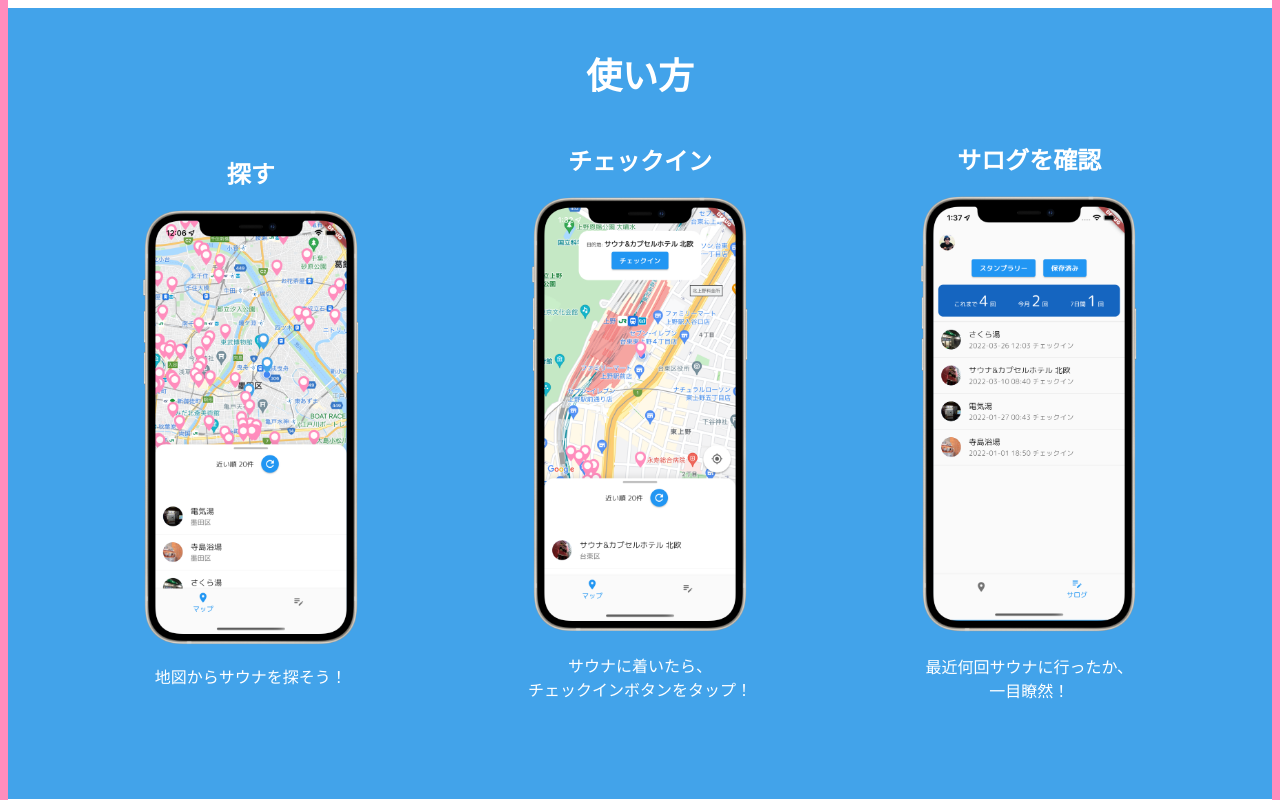
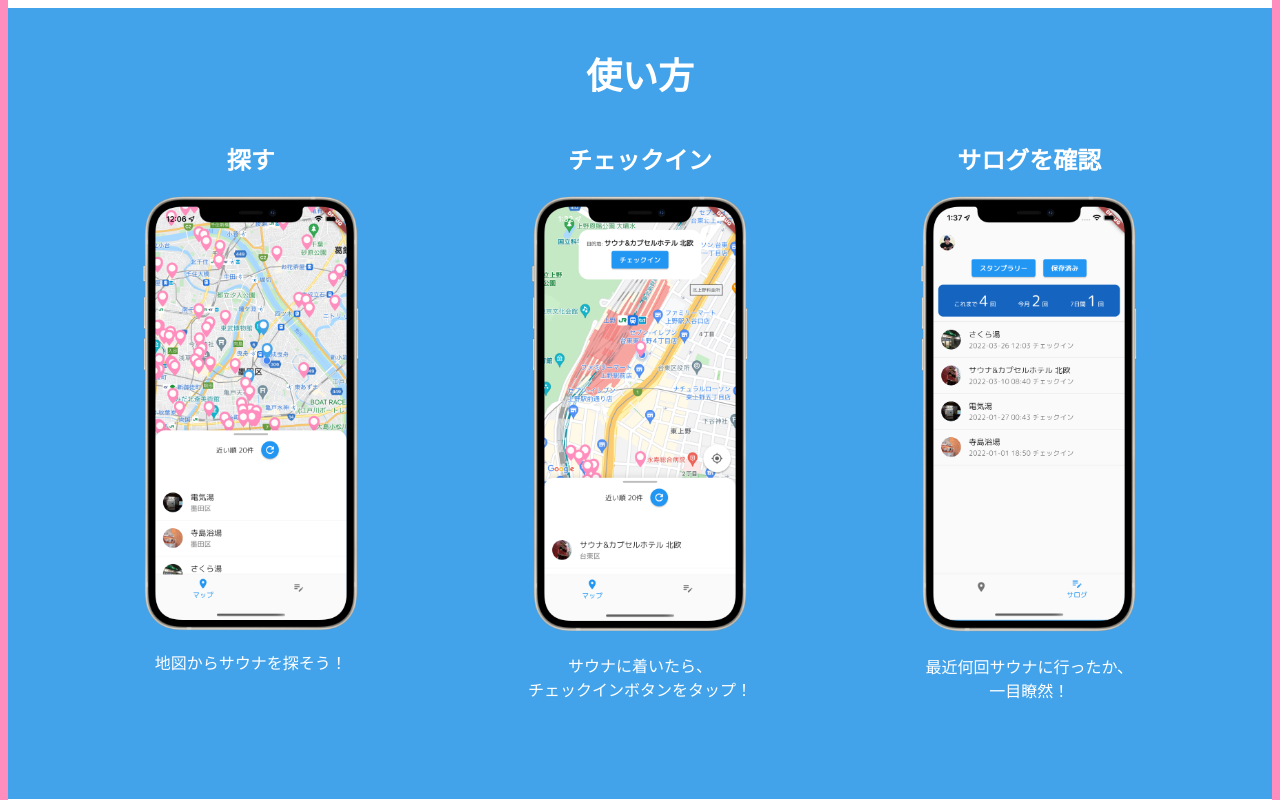
Before and after one commit to ibuibu/salog-site, a React (Vite) app: page / in a window 1280 px wide. Shown: the part 640-1440 px from the top of the page. Built offline with nearby package versions, Linux system fonts and the light colour scheme.

Commit message:
Fix Misalignment

```diff
--- a/src/App.tsx
+++ b/src/App.tsx
@@ -46,12 +46,12 @@ function App() {
         <>
           <h1 className="text-4xl mb-8 font-bold">使い方</h1>
           <div className="md:flex md:justify-around">
-            <div className="m-auto w-56">
+            <div className="mx-auto w-56">
               <p className="text-2xl m-4 font-bold">探す</p>
               <img src={screen_map}></img>
               <p className="text-base mt-4 mb-12">地図からサウナを探そう！</p>
             </div>
-            <div className="m-auto w-56">
+            <div className="mx-auto w-56">
               <p className="text-2xl m-4 font-bold">チェックイン</p>
               <img src={screen_check}></img>
               <p className="text-base mt-4 mb-12">
@@ -60,7 +60,7 @@ function App() {
                 チェックインボタンをタップ！
               </p>
             </div>
-            <div className="m-auto w-56">
+            <div className="mx-auto w-56">
               <p className="text-2xl m-4 font-bold">サログを確認</p>
               <img src={screen_log}></img>
               <p className="text-base mt-4 mb-12">
```
